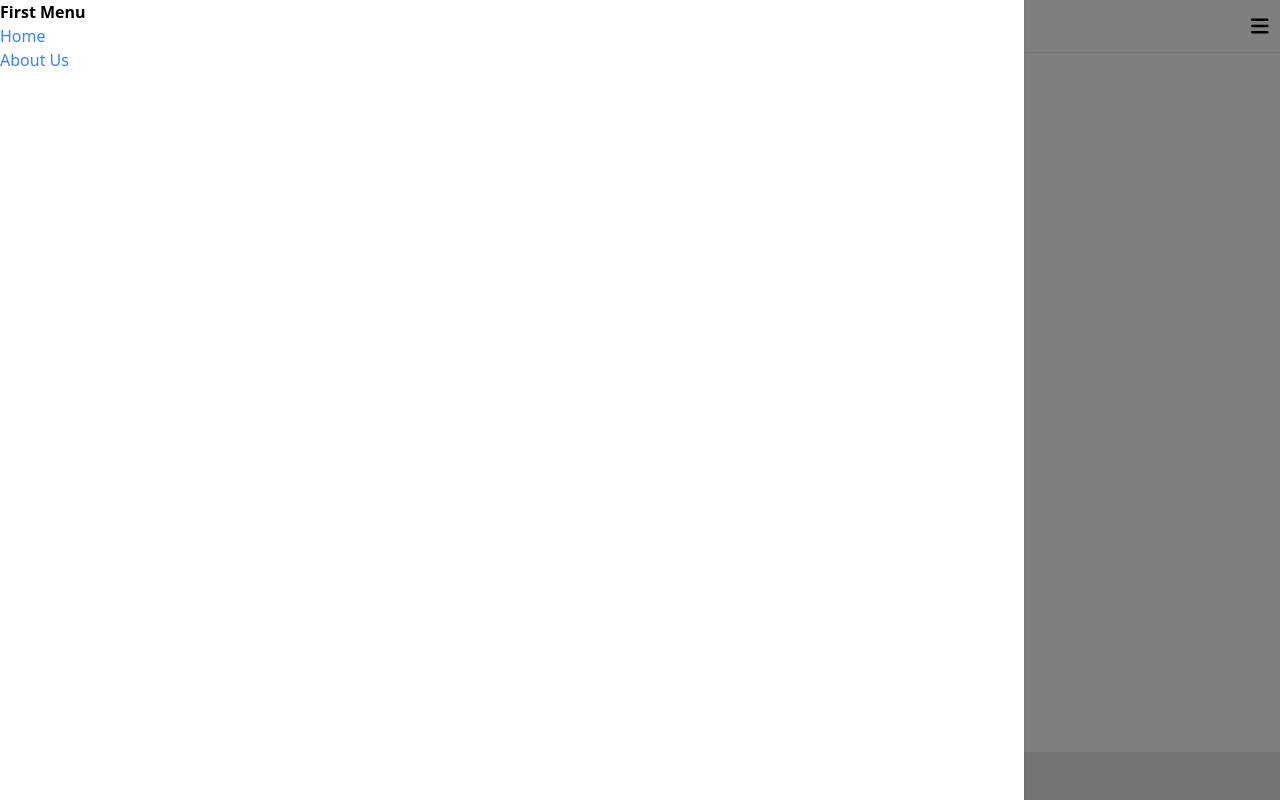
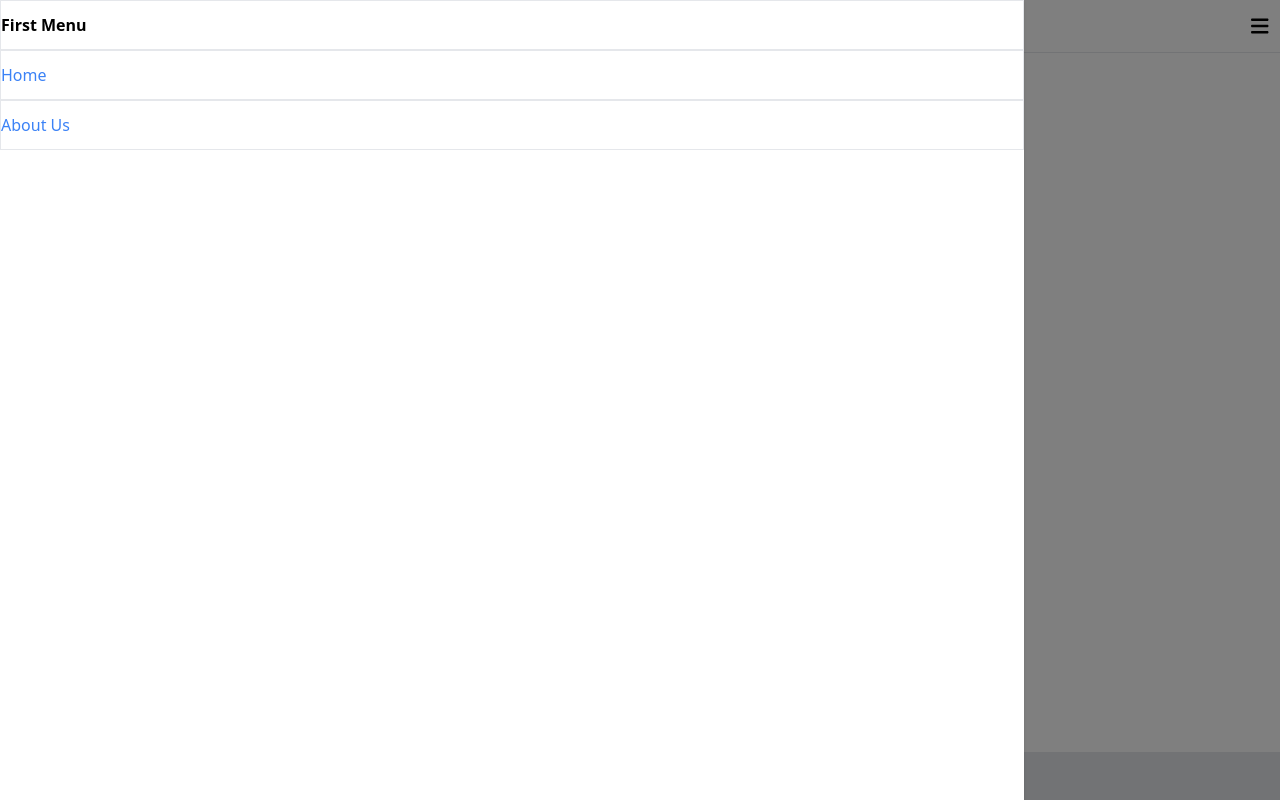
Before and after one commit to ZShaan0/learning-react, a React (Create React App) app: page /about-us in a window 1280 px wide. Both pictures are taken after a click on the icon 1259 px from the left and 25 px from the top of the page. Built offline with nearby package versions, Linux system fonts and the light colour scheme.

Commit message:
separates webpage views into individual files

```diff
--- a/src/App.js
+++ b/src/App.js
@@ -1,9 +1,10 @@
 import React from 'react';
-import HelloWorld from './components/HelloWorld';
-import Counter from './components/Counter';
+import {BrowserRouter as Router, Routes, Route} from "react-router-dom";
 import Header from './components/Header';
 import Footer from './components/Footer';
-import {BrowserRouter as Router, Routes, Route, Link} from "react-router-dom";
+import Home from './Views/Home';
+import AboutUs from './Views/AboutUs';
+
 
 
 function App() {
@@ -11,18 +12,17 @@ function App() {
     <div>
       <Router>
         <Header/>
-        <HelloWorld name = "ZShaan0"/>
 
-        <Routes>
-          <Route exact path='/'
-            element={<h1 className='font-bold text-2xl'>This is the home page</h1>} />
+        <div className="p-3">
+          <Routes>
+            <Route exact path='/'
+              element={<Home />} />
 
-          <Route path='/about-us'
-          element={<h1 className="text-xl">This is the About Us page</h1>} />
-        </Routes>
+            <Route path='/about-us'
+            element={<AboutUs />} />
+          </Routes>
+        </div>
 
-
-        <Counter/>
         <Footer/>
       </Router>
     </div>
--- /dev/null
+++ b/src/Views/AboutUs.js
@@ -0,0 +1,21 @@
+import React from "react";
+
+function AboutUs(){
+    return (
+        <div>
+            <h1 className="font-bold text-xl mb-3">This is the About Us page</h1>
+
+            <p>
+                This is my first project in react. <br/> I am experimenting using JavaScript,
+                HTML, CSS (TailwindCSS) and React (with ReactRouter, FontAwesome).
+            </p>
+            <br/>
+            <p>
+                You can find more of my work at:
+                <a href="https://github.com/ZShaan0" className="ml-1 underline text-blue-500">ZShaan0's GitHub</a>
+            </p>
+        </div>
+    )
+}
+
+export default AboutUs
--- /dev/null
+++ b/src/Views/Home.js
@@ -0,0 +1,14 @@
+import React from "react";
+import HelloWorld from "../components/HelloWorld";
+
+function Home(){
+    return (
+        <div>
+            <h1 className='font-bold text-xl mb-3'>This is the home page</h1>
+
+            <HelloWorld name="ZShaan0" />
+        </div>
+    )
+}
+
+export default Home
--- a/src/components/Navigation.js
+++ b/src/components/Navigation.js
@@ -2,8 +2,7 @@ import React, {useState} from "react";
 import { FontAwesomeIcon } from "@fortawesome/react-fontawesome";
 import { faBars } from "@fortawesome/free-solid-svg-icons";
 import { useTransition,animated } from "react-spring";
-import {Link} from "react-router-dom";
-
+import NavigationMenu from "./NavigationMenu";
 
 function Navigation(){
     const [showMenu, setShowMenu] = useState(false)
@@ -45,23 +44,9 @@ function Navigation(){
                         style={styles}
                         className="fixed bg-white top-0 left-0 w-4/5 h-full z-50 shadow"
                     >
-                        <span className='font-bold'>
-                        First Menu
-                        </span>
-                        <ul>
-                            <li>
-                                <Link to="/"
-                                className='text-blue-500'
-                                onClick={() => setShowMenu(false)}
-                                >Home</Link>
-                            </li>
-                            <li>
-                                <Link to="/about-us"
-                                className='text-blue-500'
-                                onClick={() => setShowMenu(false)}
-                                >About Us</Link>
-                            </li>
-                        </ul>
+                        <NavigationMenu
+                        closeMenu={() => setShowMenu(false)}
+                        />
                     </animated.div>
                 )
             )}
--- /dev/null
+++ b/src/components/NavigationMenu.js
@@ -0,0 +1,29 @@
+import React, {useState} from "react";
+import {Link} from "react-router-dom";
+
+
+function NavigationMenu(props){
+    return (
+        <div>
+            <div className='font-bold py-3 border -b'>
+                First Menu
+                </div>
+                <ul>
+                    <li>
+                        <Link to="/"
+                        className='text-blue-500 py-3 border -b block'
+                        onClick={props.closeMenu}
+                        >Home</Link>
+                    </li>
+                    <li>
+                        <Link to="/about-us"
+                        className='text-blue-500 py-3 border -b block'
+                        onClick={props.closeMenu}
+                        >About Us</Link>
+                    </li>
+                </ul>
+        </div>
+    )
+}
+
+export default NavigationMenu
```
Also changed, not shown: src/tailwind.css.
